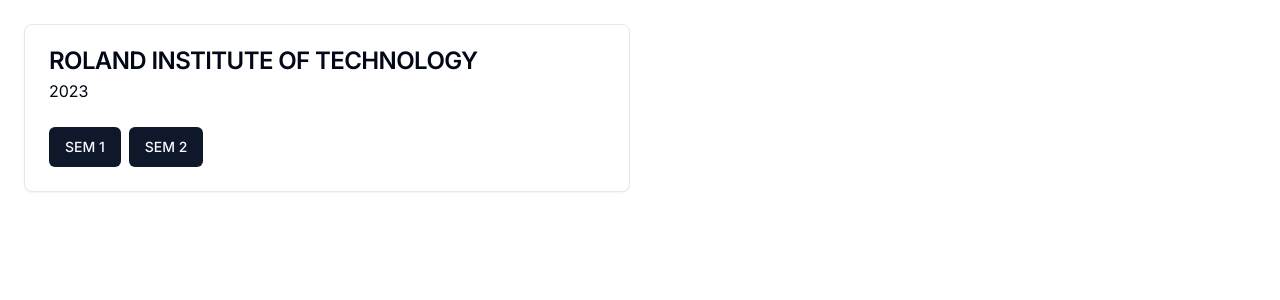
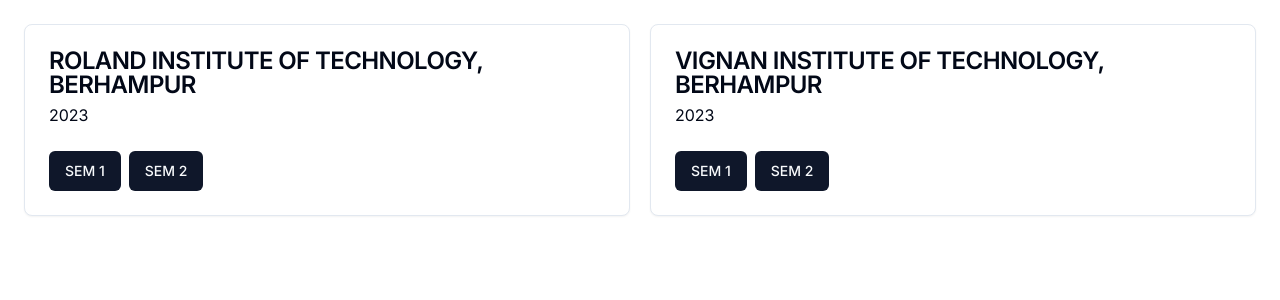
Before and after one commit to RudraPrasad20/dev-BPUT, a Next.js app: page /colleges in a window 1280 px wide. Shown: the top 300 px of the page. Built offline with nearby package versions, Linux system fonts and the light colour scheme.

Commit message:
new routing card page

```diff
--- a/app/colleges/roland/[semId]/page.tsx
+++ b/app/colleges/[college]/[semId]/page.tsx
@@ -99,8 +99,9 @@
   },
 ];
 
-export default function StudentList({ params }: { params: { semId: string } }) {
-  const semesterId = parseInt(params.semId, 10);
+export default function StudentList({ params }: { params: { college: string, semId: string } }) {
+  const { college, semId } = params;
+  const semesterId = parseInt(semId, 10);
   const [students, setStudents] = useState<Student[]>([]);
   const [sorting, setSorting] = useState<SortingState>([]);
   const [columnFilters, setColumnFilters] = useState<ColumnFiltersState>([]);
@@ -115,7 +116,7 @@
   useEffect(() => {
     const fetchStudents = async () => {
       try {
-        const response = await axios.get(`/api/data?semId=${semesterId}`);
+        const response = await axios.get(`/api/data/${college}?semId=${semesterId}`);
         setStudents(response.data);
       } catch (error) {
         console.error("Error fetching students:", error);
@@ -123,7 +124,7 @@
     };
 
     fetchStudents();
-  }, [semesterId]);
+  }, [college, semesterId]);
 
   const table = useReactTable({
     data: students,
--- a/app/colleges/page.tsx
+++ b/app/colleges/page.tsx
@@ -16,15 +16,29 @@
     <div className="grid justify-between gap-5 grid-cols-1 sm:grid-cols-2">
       <Card className="hover:shadow-lg">
         <CardHeader>
-          <CardTitle>ROLAND INSTITUTE OF TECHNOLOGY</CardTitle>
+          <CardTitle>ROLAND INSTITUTE OF TECHNOLOGY, BERHAMPUR</CardTitle>
+          <p>2023</p>
+        </CardHeader>
+        <CardContent className="flex gap-2">
+          <Button onClick={() => router.push("/colleges/roland/1")}>
+            SEM 1
+          </Button>
+          <Button onClick={() => router.push("/colleges/roland/2")}>
+            SEM 2
+          </Button>
+        </CardContent>
+      </Card>
+      <Card className="hover:shadow-lg">
+        <CardHeader>
+          <CardTitle>VIGNAN INSTITUTE OF TECHNOLOGY, BERHAMPUR</CardTitle>
           <p>2023</p>
         </CardHeader>
         <CardContent className="flex gap-2">
 
-          <Button onClick={() => router.push("/colleges/roland/1")}>
+          <Button onClick={() => router.push("/colleges/vignan/1")}>
             SEM 1
           </Button>
-          <Button onClick={() => router.push("/colleges/roland/2")}>
+          <Button onClick={() => router.push("/colleges/vignan/2")}>
             SEM 2
           </Button>
         </CardContent>
```
Also changed, not shown: app/api/data/route.ts (+0 -19 lines), 1 other file (tests, documents, lock files or other folders).
